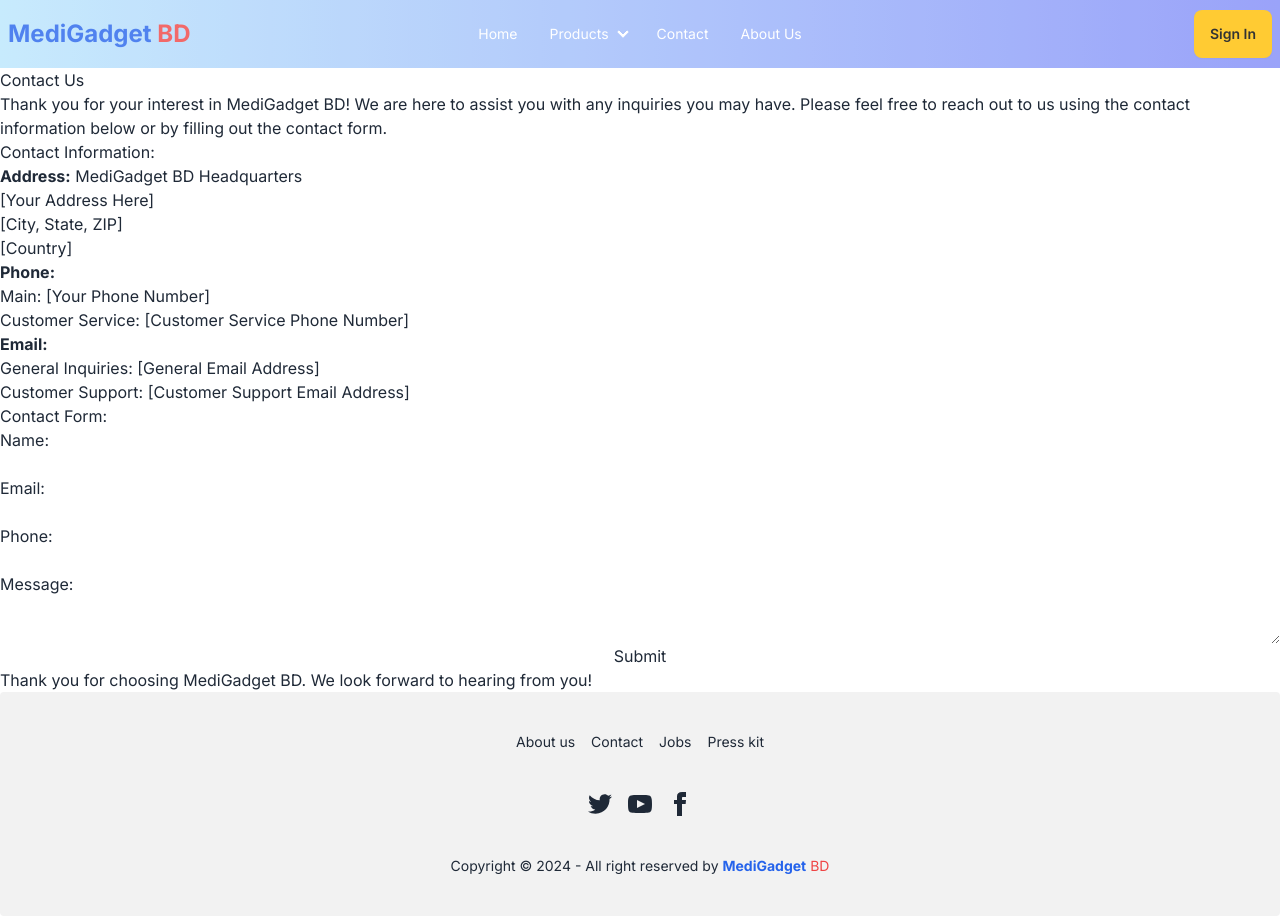
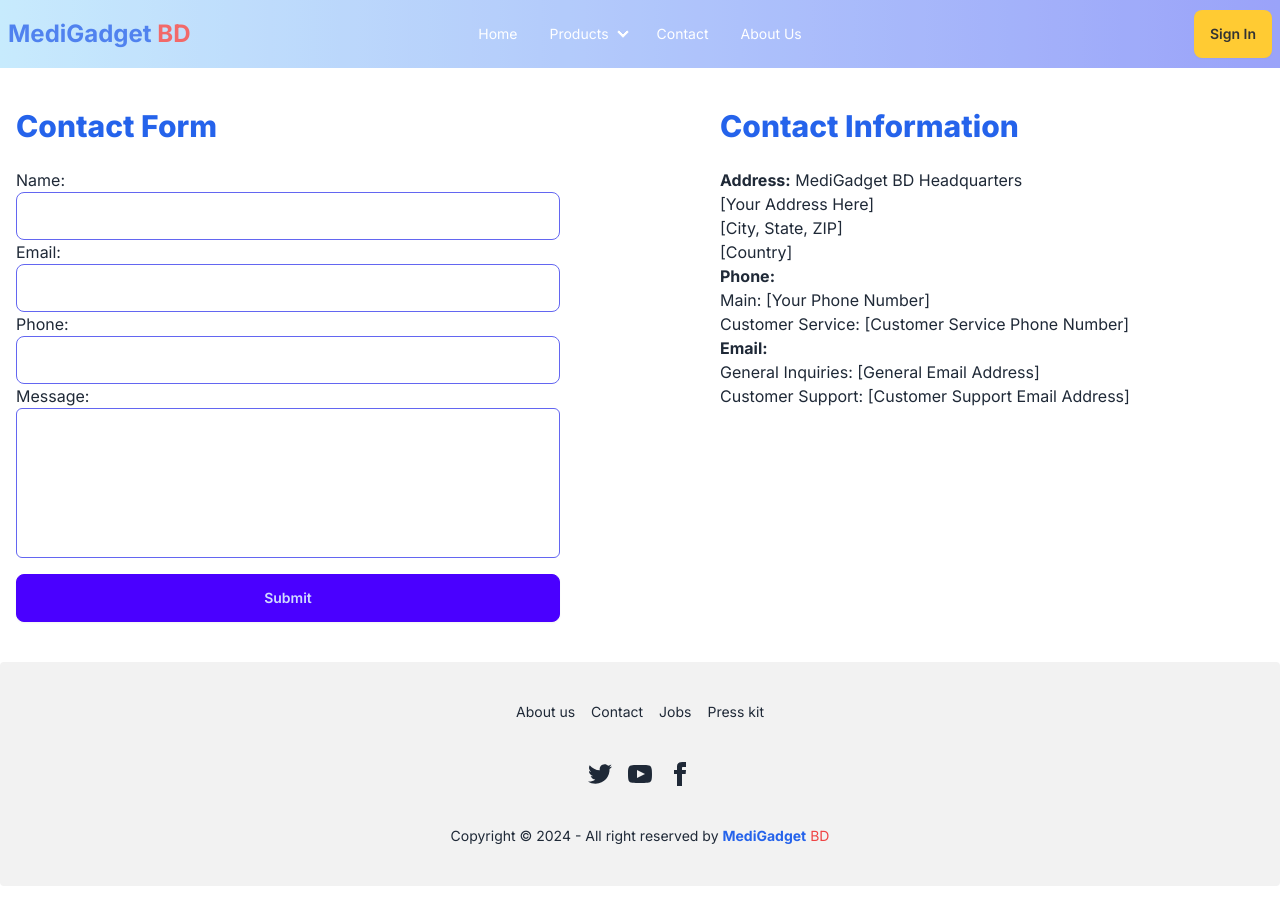
Before and after one commit to Jannatul13064/nextMediGadgetBD, a Next.js app: page /contact in a window 1280 px wide. After the commit the page ends 886 px from the top, so only its background shows below. Built offline with nearby package versions, Linux system fonts and the light colour scheme.

Commit message:
Contact updated

```diff
--- a/app/contact/page.js
+++ b/app/contact/page.js
@@ -2,18 +2,55 @@
 
 const Contact = () => {
   return (
+    <div className="container mx-auto px-4 my-10">
+      <div className="grid gap-40 md:grid-cols-2 sm:grid-cols-1">
         <div>
-      <div>
-        <h1>Contact Us</h1>
-        <p>
-          Thank you for your interest in MediGadget BD! We are here to assist
-          you with any inquiries you may have. Please feel free to reach out to
-          us using the contact information below or by filling out the contact
-          form.
-        </p>
+          <h2 className="font-extrabold text-3xl mb-6 text-blue-600">
+            Contact Form
+          </h2>
+          {/* Insert Contact Form Here */}
+          <form style={{ display: "flex", flexDirection: "column" }}>
+            <label htmlFor="name">Name:</label>
+            <input
+              type="text"
+              id="name"
+              name="name"
+              className="input border-indigo-500"
+              required
+            />
+            <label htmlFor="email">Email:</label>
+            <input
+              type="email"
+              id="email"
+              name="email"
+              className="input border-indigo-500"
+              required
+            />
+            <label htmlFor="phone">Phone:</label>
+            <input
+              type="tel"
+              id="phone"
+              name="phone"
+              className="input border-indigo-500"
+              required
+            />
+            <label htmlFor="message">Message:</label>
+            <textarea
+              style={{ height: 150 }}
+              id="message"
+              name="message"
+              className="input border-indigo-500 resize-none rounded-md"
+              required
+            ></textarea>
+            <button type="submit" className="mt-4 btn btn-primary">
+              Submit
+            </button>
+          </form>
         </div>
         <div>
-        <h2>Contact Information:</h2>
+          <h2 className="font-extrabold text-3xl mb-6 text-blue-600">
+            Contact Information
+          </h2>
           <p>
             <strong>Address:</strong> MediGadget BD Headquarters <br />
             [Your Address Here] <br />
@@ -31,26 +68,6 @@
             Customer Support: [Customer Support Email Address]
           </p>
         </div>
-      <div>
-        <h2>Contact Form:</h2>
-        {/* Insert Contact Form Here */}
-        <form style={{ display: "flex", flexDirection: "column" }}>
-          <label htmlFor="name">Name:</label>
-          <input type="text" id="name" name="name" required />
-          <label htmlFor="email">Email:</label>
-          <input type="email" id="email" name="email" required />
-          <label htmlFor="phone">Phone:</label>
-          <input type="tel" id="phone" name="phone" />
-          <label htmlFor="message">Message:</label>
-          <textarea id="message" name="message" required></textarea>
-          <button type="submit">Submit</button>
-        </form>
-      </div>
-      <div>
-        <p>
-          Thank you for choosing MediGadget BD. We look forward to hearing from
-          you!
-        </p>
       </div>
     </div>
   );
```
Lines whose indentation alone changed are shown as unchanged.
